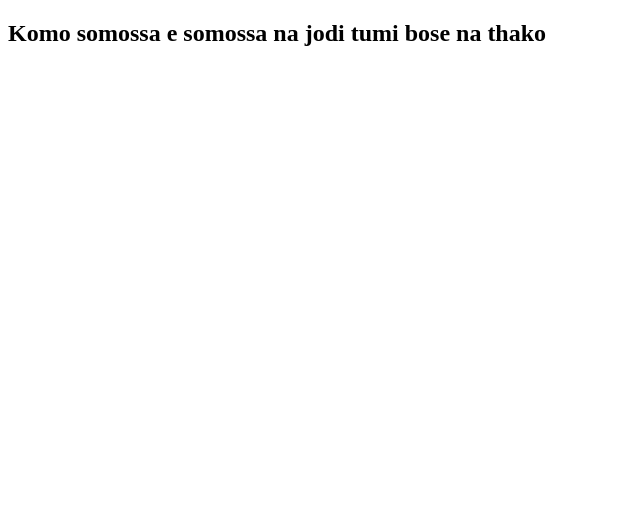
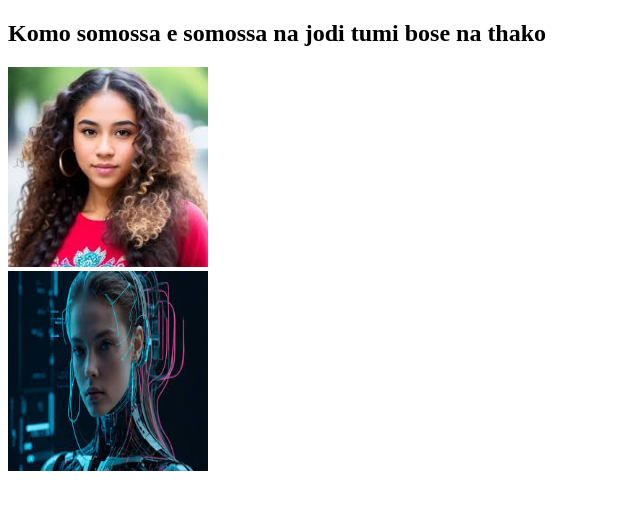
Before and after one commit to RakibNSU/problem-will-never-last, a plain HTML site: page Index.html in a window 1280 px wide. Shown: the whole page, without its empty margins (0-640 px from the left). Drawn offline with Linux system fonts and the light colour scheme.

Commit message:
added pictures

```diff
--- a/Index.html
+++ b/Index.html
@@ -8,5 +8,8 @@
 <body>
 
     <h2>Komo somossa e somossa na jodi tumi bose na thako</h2>
+    <img width="200px" height="200px" src="Images/female.jpg" alt="">
+    <br>
+    <img width="200px" height="200px" src="Images/robot.jpg" alt="">
 </body>
 </html>
```
Also changed, not shown: Images/female.jpg (added), Images/robot.jpg (added).
